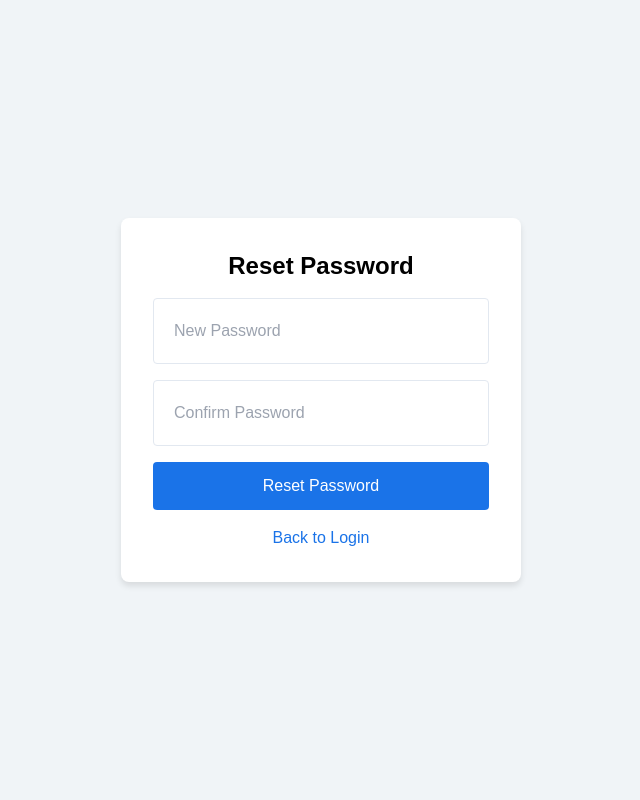
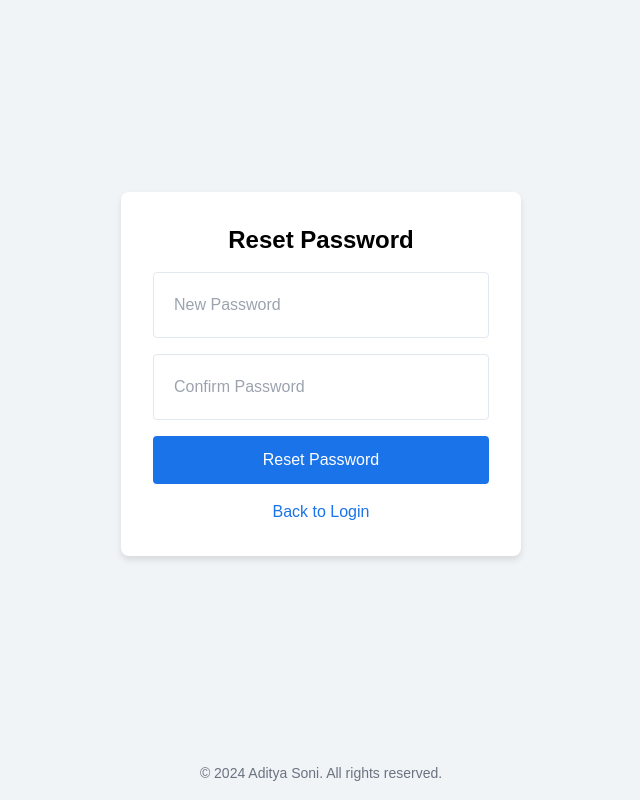
Before and after one commit to aadisoni1221/ARMII_CRM_Project, a Django app: page /reset-password/1/1/ in a window 1280 px wide. Shown: the whole page, without its empty margins (319-959 px from the left). Run offline with Django 5.2, Linux system fonts and the light colour scheme; parts of the project's set-up code (start-up, migrations or seed data) failed here and were passed over.

Commit message:
reset_password.html

```diff
--- a/crmapp/templates/reset_password.html
+++ b/crmapp/templates/reset_password.html
@@ -11,10 +11,15 @@
             font-family: 'Arial', sans-serif;
             background-color: #f0f4f7;
             display: flex;
+            flex-direction: column;
+            min-height: 100vh;
+            margin: 0;
+        }
+        .main-content {
+            display: flex;
             justify-content: center;
             align-items: center;
-            height: 100vh;
-            margin: 0;
+            flex-grow: 1;
         }
         .form-container {
             background-color: #ffffff;
@@ -70,9 +75,16 @@
         .back-to-login:hover {
             text-decoration: underline;
         }
+        footer {
+            font-size: 0.875rem;
+            color: #6b7280;
+            text-align: center;
+            padding: 1rem;
+        }
     </style>
 </head>
 <body>
+    <div class="main-content">
         <div class="form-container">
             <h2 class="text-2xl font-bold mb-4 text-center">Reset Password</h2>
             <form method="post" action="{% url 'reset_password' uidb64=uid token=token %}" class="space-y-4">
@@ -87,8 +99,11 @@
                 </div>
                 <button type="submit" class="form-button">Reset Password</button>
             </form>
-
             <a href="{% url 'login' %}" class="back-to-login">Back to Login</a>
         </div>
+    </div>
+    <footer>
+        <p>&copy; 2024 Aditya Soni. All rights reserved.</p>
+    </footer>
 </body>
 </html>
```
Lines whose indentation alone changed are shown as unchanged.
